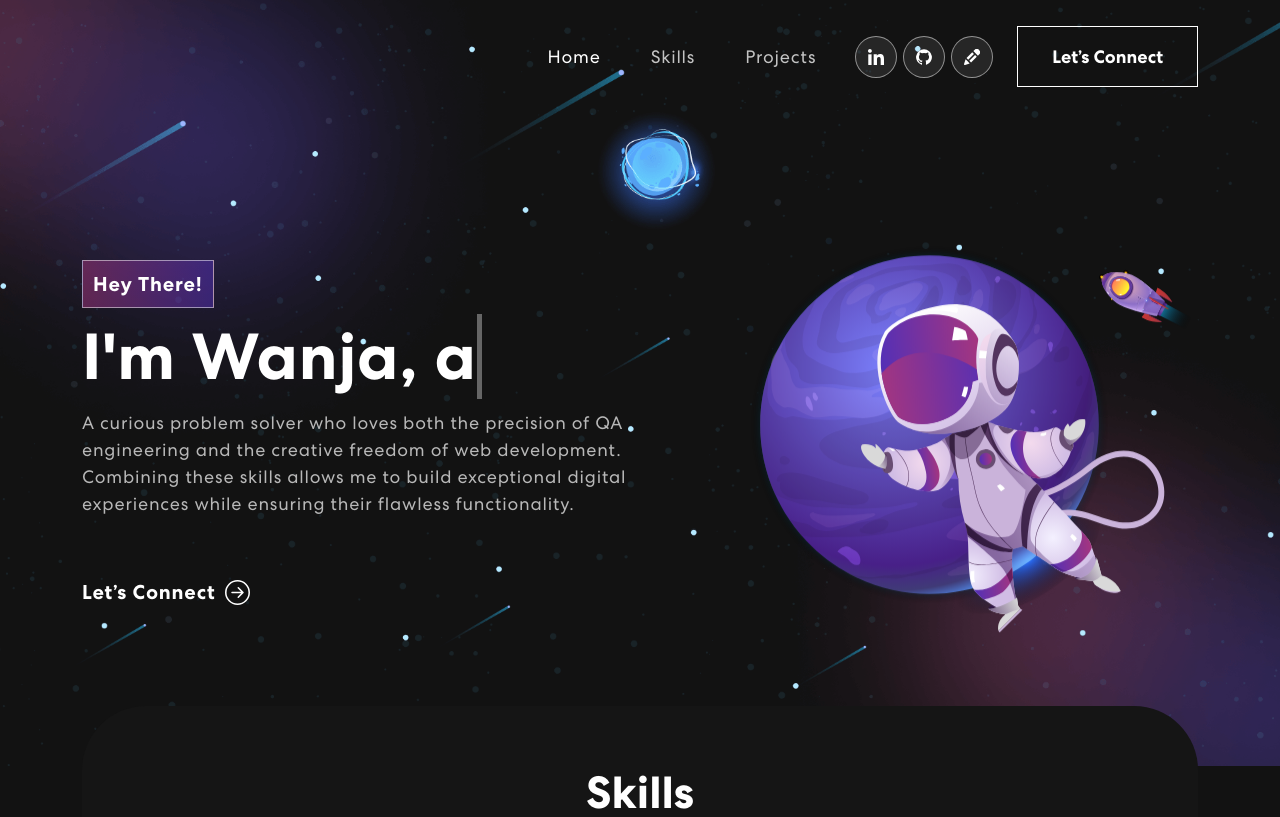
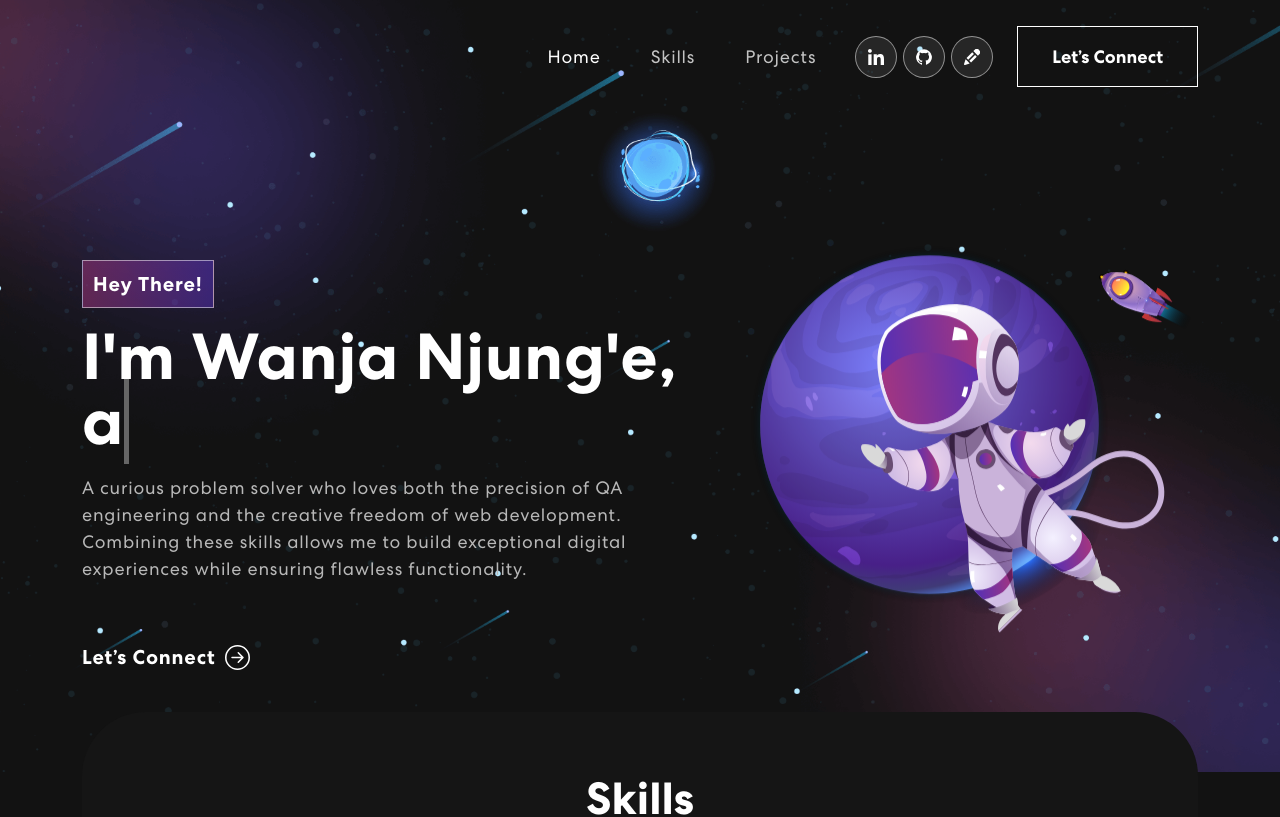
Before and after one commit to WanjaNjunge/web-dev-projects, a React (Create React App) app in the folder personal-portfolio/: page / in a window 1280 px wide. Shown: the top 817 px of the page. Built offline with nearby package versions, Linux system fonts and the light colour scheme; no server answers.

Commit message:
Fix useEffect warnings

```diff
--- a/personal-portfolio/src/components/Banner.js
+++ b/personal-portfolio/src/components/Banner.js
@@ -1,4 +1,4 @@
-import { useState, useEffect } from "react";
+import { useState, useEffect, useCallback, useMemo } from "react";
 import { Container, Row, Col } from "react-bootstrap";
 import headerImg from "../assets/img/header-img.svg";
 import { ArrowRightCircle } from 'react-bootstrap-icons';
@@ -10,19 +10,12 @@ export const Banner = () => {
   const [isDeleting, setIsDeleting] = useState(false);
   const [text, setText] = useState('');
   const [delta, setDelta] = useState(500);
-  const [index, setIndex] = useState(1);
-  const toRotate = [ "QA Engineer", "Web Developer" ];
+
+  const toRotate = useMemo(() => ["QA Engineer", "Web Developer"], []);
+
   const period = 250;
 
-  useEffect(() => {
-    let ticker = setInterval(() => {
-      tick();
-    }, delta);
-
-    return () => { clearInterval(ticker) };
-  }, [text])
-
-  const tick = () => {
+  const tick = useCallback(() => {
     let i = loopNum % toRotate.length;
     let fullText = toRotate[i];
     let updatedText = isDeleting ? fullText.substring(0, text.length - 1) : fullText.substring(0, text.length + 1);
@@ -35,17 +28,21 @@ export const Banner = () => {
 
     if (!isDeleting && updatedText === fullText) {
       setIsDeleting(true);
-      setIndex(prevIndex => prevIndex - 1);
       setDelta(period);
     } else if (isDeleting && updatedText === '') {
       setIsDeleting(false);
       setLoopNum(loopNum + 1);
-      setIndex(1);
       setDelta(500);
-    } else {
-      setIndex(prevIndex => prevIndex + 1);
     }
-  }
+  }, [loopNum, toRotate, isDeleting, text]);
+
+  useEffect(() => {
+    let ticker = setInterval(() => {
+      tick();
+    }, delta);
+
+    return () => { clearInterval(ticker) };
+  }, [text, delta, tick]);
 
   return (
     <section className="banner" id="home">
@@ -54,12 +51,12 @@ export const Banner = () => {
           <Col xs={12} md={6} xl={7}>
             <TrackVisibility>
               {({ isVisible }) =>
-              <div className={isVisible ? "animate__animated animate__fadeIn" : ""}>
-                <span className="tagline">Hey There!</span>
-                <h1>{`I'm Wanja, a `} <span className="txt-rotate" dataPeriod="1000" data-rotate='[ "QA Engineer", "Web Developer" ]'><span className="wrap">{text}</span></span></h1>
-                  <p>A curious problem solver who loves both the precision of QA engineering and the creative freedom of web development. Combining these skills allows me to build exceptional digital experiences while ensuring their flawless functionality.</p>
+                <div className={isVisible ? "animate__animated animate__fadeIn" : ""}>
+                  <span className="tagline">Hey There!</span>
+                  <h1>{`I'm Wanja Njung'e, a `} <span className="txt-rotate" dataPeriod="1000" data-rotate='[ "QA Engineer", "Web Developer" ]'><span className="wrap">{text}</span></span></h1>
+                  <p>A curious problem solver who loves both the precision of QA engineering and the creative freedom of web development. Combining these skills allows me to build exceptional digital experiences while ensuring flawless functionality.</p>
                   <button onClick={() => console.log('connect')}>Let’s Connect <ArrowRightCircle size={25} /></button>
-              </div>}
+                </div>}
             </TrackVisibility>
           </Col>
           <Col xs={12} md={6} xl={5}>
```
